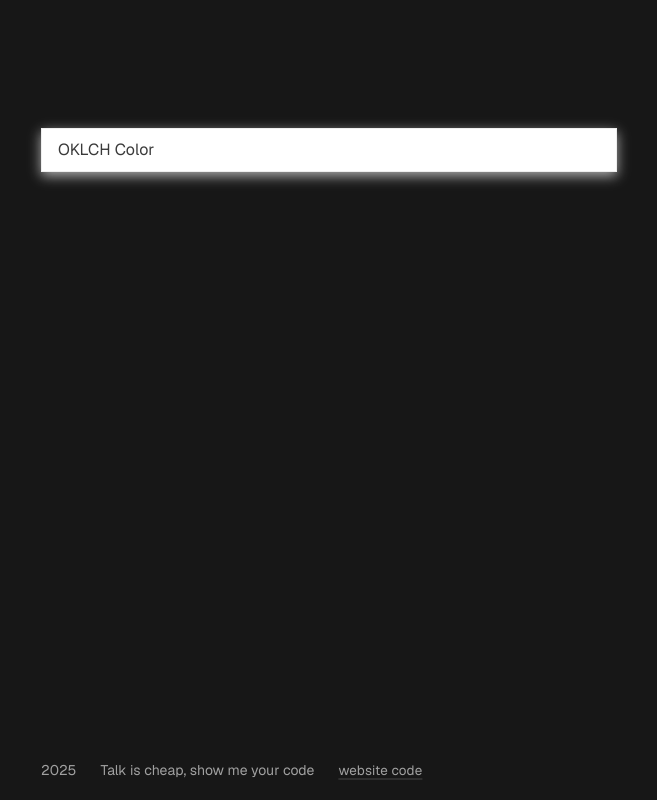
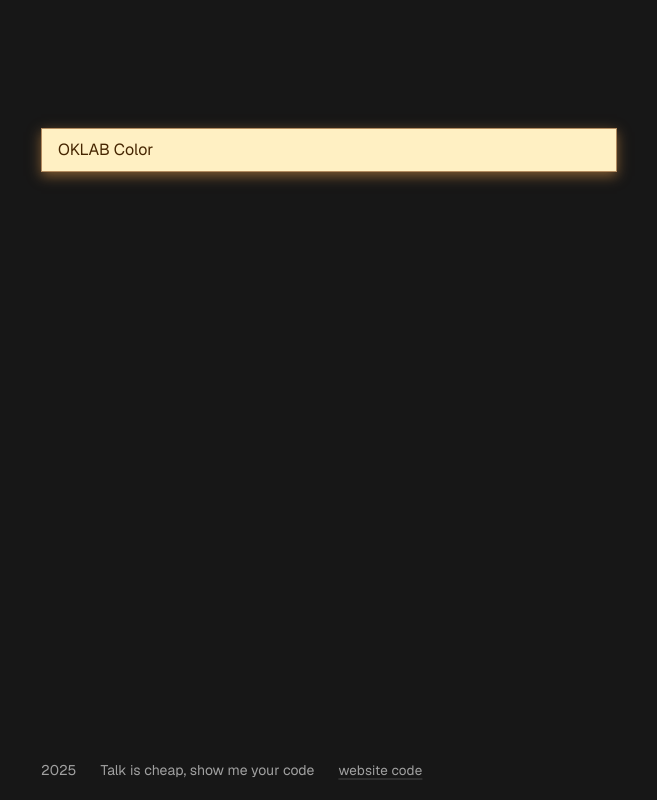
Before and after one commit to fedorivanenko/fedor-ivanenko-personal-website, a Next.js app: page /play/oklch-border in a window 1280 px wide. Shown: the whole page, without its empty margins (311-968 px from the left). Built offline with nearby package versions, Linux system fonts and the light colour scheme.

Commit message:
add a convertion from oklch to oklab

```diff
--- a/app/play/oklch-border/border.module.css
+++ b/app/play/oklch-border/border.module.css
@@ -1,101 +1,75 @@
-@property --h-anim {
-  syntax: "<number>";
-  inherits: false;
-  initial-value: 0;
-}
+.oklch {
+  --shift-base-l: -0.07;
+  --shift-base-c:  0.025;
+  --shift-base-h:  180deg;
 
-@property --c-anim {
-  syntax: "<number>";
-  inherits: false;
-  initial-value: 0;
-}
+  /* Background colors */
+  --bg-base-l: 0.98;
+  --bg-base-c: 0.075;
+  --bg-base-h: 68deg;
 
-@property --l-anim {
-  syntax: "<number>";
-  inherits: false;
-  initial-value: 0;
-}
+  --bg-target-l: calc(var(--bg-base-l) + var(--shift-base-l));
+  --bg-target-c: calc(var(--bg-base-c) + var(--shift-base-c));
+  --bg-target-h: calc(var(--bg-base-h) + var(--shift-base-h));
 
-@keyframes forward {
-  0% {
-    --h-anim: var(--h-shift-base);
-    --l-anim: 0;
-    --c-anim: 0;
-  }
-  100% {
-    --h-anim: var(--h-shift-base);
-    --l-anim: var(--l-shift-base);
-    --c-anim: var(--c-shift-base);
-  }
-}
+  --bg-base-a: calc(var(--bg-base-c) * cos(var(--bg-base-h)));
+  --bg-base-b: calc(var(--bg-base-c) * sin(var(--bg-base-h)));
+  --bg-target-a: calc(var(--bg-target-c) * cos(var(--bg-target-h)));
+  --bg-target-b: calc(var(--bg-target-c) * sin(var(--bg-target-h)));
 
-@keyframes backward {
-  0% {
-    --h-anim: var(--h-shift-base);
-    --l-anim: var(--l-shift-base);
-    --c-anim: var(--c-shift-base);
-  }
-  99% {
-    --h-anim: var(--h-shift-base);
-    --l-anim: 0;
-    --c-anim: 0;
-  }
-  100% {
-    --h-anim: 0;
-    --l-anim: 0;
-    --c-anim: 0;
-  }
-}
+  --bg-color: oklab(var(--bg-base-l) var(--bg-base-a) var(--bg-base-b));
+  --bg-color-target: oklab(var(--bg-target-l) var(--bg-target-a) var(--bg-target-b));
 
+  /* Border colors */
+  --border-base-l: 0.66;
+  --border-base-c: 0.075;
+  --border-base-h: 68deg;
 
-.oklch {
-  --l-shift-base: -0.07;
-  --c-shift-base:  0.16;
-  --h-shift-base:  68;
+  --border-target-l: calc(var(--border-base-l) + var(--shift-base-l));
+  --border-target-c: calc(var(--border-base-c) + var(--shift-base-c));
+  --border-target-h: calc(var(--border-base-h) + var(--shift-base-h));
 
-  --border-l-base: 0.95;
-  --border-c-base: 0;
-  --border-h-base: 0;
+  --border-base-a: calc(var(--border-base-c) * cos(var(--border-base-h)));
+  --border-base-b: calc(var(--border-base-c) * sin(var(--border-base-h)));
+  --border-target-a: calc(var(--border-target-c) * cos(var(--border-target-h)));
+  --border-target-b: calc(var(--border-target-c) * sin(var(--border-target-h)));
 
-  --text-l-base: 0.35;
-  --text-c-base: 0;
-  --text-h-base: 0;
+  --border-color: oklab(var(--border-base-l) var(--border-base-a) var(--border-base-b));
+  --border-color-target: oklab(var(--border-target-l) var(--border-target-a) var(--border-target-b));
 
-  --shadow-l-base: 0.75;
-  --shadow-c-base: 0;
-  --shadow-h-base: 0;
+  /* Text colors */
+  --text-base-l: 0.3;
+  --text-base-c: 0.075;
+  --text-base-h: 68deg;
 
-  --bg-l-base: 1;
-  --bg-c-base: 0;
-  --bg-h-base: 0;
+  --text-target-l: calc(var(--text-base-l) + var(--shift-base-l));
+  --text-target-c: calc(var(--text-base-c) + var(--shift-base-c));
+  --text-target-h: calc(var(--text-base-h) + var(--shift-base-h));
 
-  --l-anim: 0;
-  --c-anim: 0;
-  --h-anim: 0;
+  --text-base-a: calc(var(--text-base-c) * cos(var(--text-base-h)));
+  --text-base-b: calc(var(--text-base-c) * sin(var(--text-base-h)));
+  --text-target-a: calc(var(--text-target-c) * cos(var(--text-target-h)));
+  --text-target-b: calc(var(--text-target-c) * sin(var(--text-target-h)));
 
-  --border-color: oklch(
-    calc(var(--border-l-base) + var(--l-anim))
-    calc(var(--border-c-base) + var(--c-anim))
-    calc(var(--border-h-base) + var(--h-anim))
-  );
+  --text-color: oklab(var(--text-base-l) var(--text-base-a) var(--text-base-b));
+  --text-color-target: oklab(var(--text-target-l) var(--text-target-a) var(--text-target-b));
 
-  --bg-color: oklch(
-    calc(var(--bg-l-base) + var(--l-anim))
-    calc(var(--bg-c-base) + var(--c-anim))
-    calc(var(--bg-h-base) + var(--h-anim))
-  );
+  /* Shadow colors */
+  --shadow-base-l: 0.5;
+  --shadow-base-c: 0.075;
+  --shadow-base-h: 68deg;
 
-  --text-color: oklch(
-    calc(var(--text-l-base) + var(--l-anim))
-    calc(var(--text-c-base) + var(--c-anim))
-    calc(var(--text-h-base) + var(--h-anim))
-  );
+  --shadow-target-l: calc(var(--shadow-base-l) + var(--shift-base-l));
+  --shadow-target-c: calc(var(--shadow-base-c) + var(--shift-base-c));
+  --shadow-target-h: calc(var(--shadow-base-h) + var(--shift-base-h));
 
-  --shadow-color: oklch(
-    calc(var(--shadow-l-base) + var(--l-anim))
-    calc(var(--shadow-c-base) + var(--c-anim))
-    calc(var(--shadow-h-base) + var(--h-anim))
-  );
+  --shadow-base-a: calc(var(--shadow-base-c) * cos(var(--shadow-base-h)));
+  --shadow-base-b: calc(var(--shadow-base-c) * sin(var(--shadow-base-h)));
+  --shadow-target-a: calc(var(--shadow-target-c) * cos(var(--shadow-target-h)));
+  --shadow-target-b: calc(var(--shadow-target-c) * sin(var(--shadow-target-h)));
+
+  --shadow-color: oklab(var(--shadow-base-l) var(--shadow-base-a) var(--shadow-base-b));
+  --shadow-color-target: oklab(var(--shadow-target-l) var(--shadow-target-a) var(--shadow-target-b));
 
   cursor: pointer;
   padding: 8px 16px 8px 16px;
@@ -103,10 +77,12 @@
   background-color: var(--bg-color);
   color: var(--text-color);
   box-shadow: 0 4px 12px var(--shadow-color);
-
-  animation: backward 0.6s ease forwards;
+  transition: background-color 1s ease, border-color 1s ease, color 1s ease, box-shadow 1s ease;
 }
 
 .oklch:hover {
-  animation: forward 0.6s ease forwards;
+  background-color: var(--bg-color-target);
+  border-color: var(--border-color-target);
+  color: var(--text-color-target);
+  box-shadow: 0 4px 12px var(--shadow-color-target);
 }
--- a/app/play/oklch-border/page.tsx
+++ b/app/play/oklch-border/page.tsx
@@ -6,7 +6,7 @@ export default function PLatOKLCHBordersPage() {
   return (
     <article>
       <Section>
-        <div className={s.oklch}>OKLCH Color</div>
+        <div className={s.oklch}>OKLAB Color</div>
       </Section>
     </article>
   );
```
